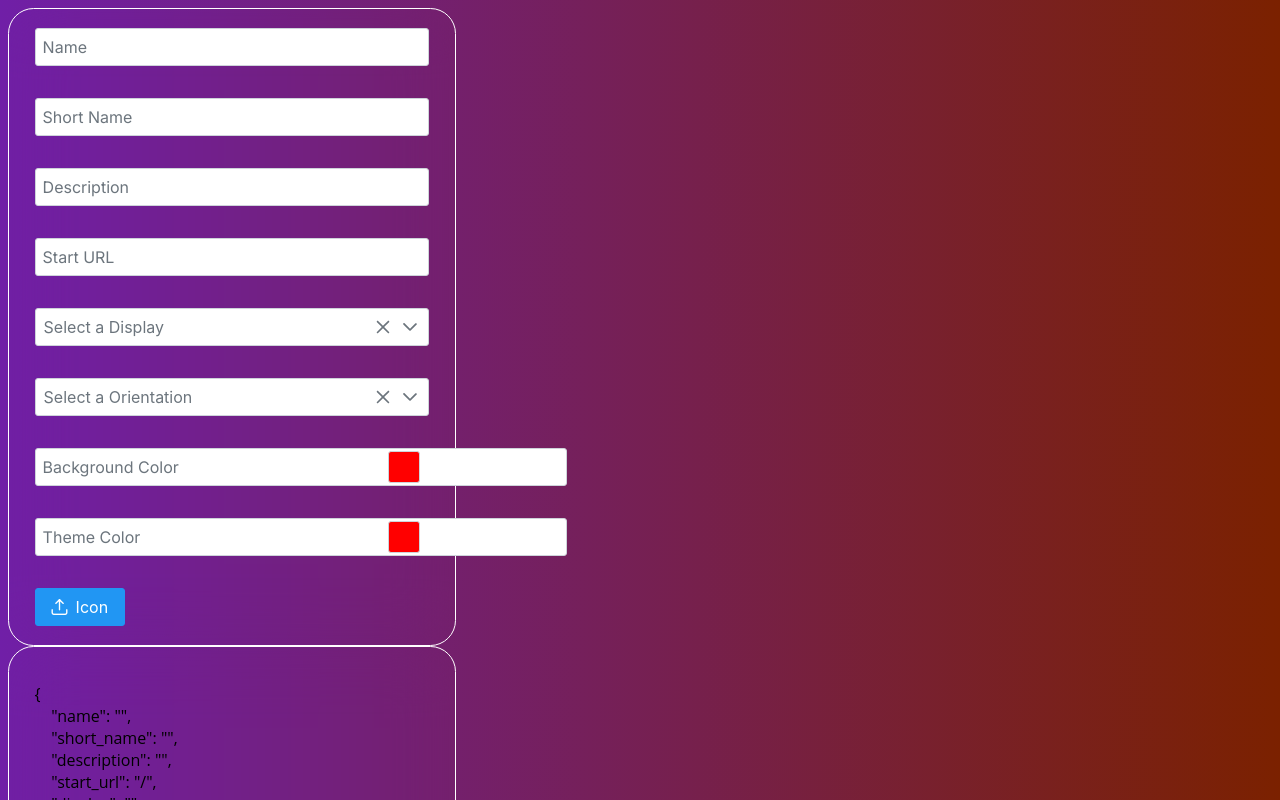
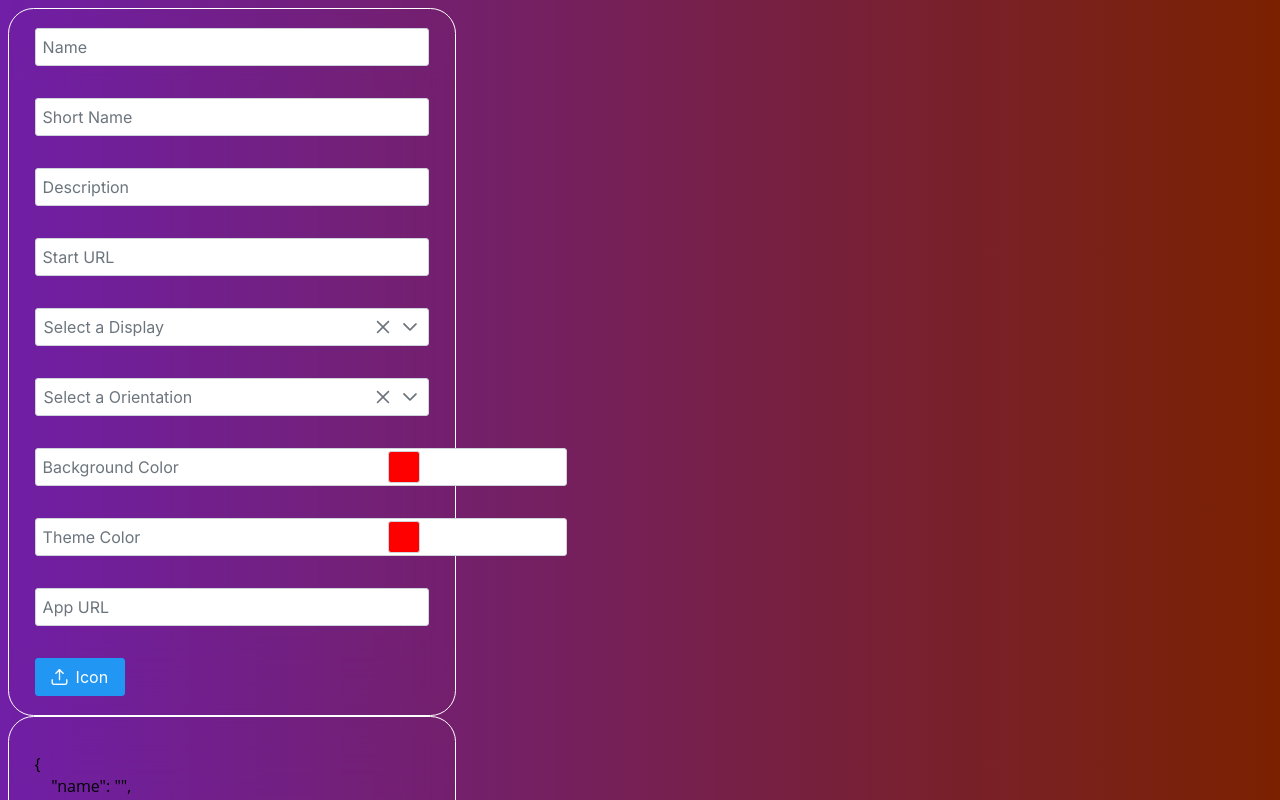
Before and after one commit to ymzEmre/pwa-genvis, a Next.js app: page / in a window 1280 px wide. Shown: the top 800 px of the page. Built offline with nearby package versions, Linux system fonts and the light colour scheme.

Commit message:
Add input appURL and bind store

```diff
--- a/src/components/ios/index.tsx
+++ b/src/components/ios/index.tsx
@@ -7,6 +7,7 @@ import { useSelector } from 'react-redux'
 export default function Example() {
   const imageUrl = useSelector((state) => state.upload.url)
   const storeShortName = useSelector((state) => state.form.shortName)
+  const appURL = useSelector((state) => state.form.appURL)
 
   const [status, setStatus] = useState(true)
 
@@ -34,8 +35,8 @@ export default function Example() {
           </div>
         ) : (
           <iframe
-            className={styles.bg}
-            src="https://en.wikipedia.org/wiki/Next.js"
+            className={styles.iframe}
+            src={appURL}
             title="External Content"
           />
         )}
--- a/src/components/manifestForm/index.tsx
+++ b/src/components/manifestForm/index.tsx
@@ -17,6 +17,7 @@ export default function ManifestForm() {
   const [orientation, setOrientation] = useState('')
   const [themeColor, setThemeColor] = useState('')
   const [backgroundColor, setBackgroundColor] = useState('')
+  const [appURL, setAppURL] = useState('')
 
   const dispatch = useDispatch()
 
@@ -53,6 +54,11 @@ export default function ManifestForm() {
   const inputShortName = (e) => {
     setShortName(e.target.value)
     dispatch(actions.setShortName(e.target.value))
+  }
+
+  const inputAppURL = (e) => {
+    setAppURL(e.target.value)
+    dispatch(actions.setAppURL(e.target.value))
   }
 
   const manifestJson = JSON.stringify(manifestObject, null, 4)
@@ -196,6 +202,20 @@ export default function ManifestForm() {
             onChange={(e) => setThemeColor(`#${e.value}`)}
           />
         </div>
+        <div className="p-float-label">
+          <InputText
+            value={appURL}
+            onChange={inputAppURL}
+            style={{ width: '100% ' }}
+            tooltip="Optional URL to the app's website. For preview purposes only."
+            tooltipOptions={{
+              position: 'right',
+              showDelay: 350,
+              style: { width: '20em' },
+            }}
+          />
+          <label htmlFor="appURL">App URL</label>
+        </div>
         <UploadImage />
       </div>
       <div className={styles.areaContainer}>
--- a/src/stores/form-store/index.tsx
+++ b/src/stores/form-store/index.tsx
@@ -2,6 +2,7 @@ import { createSlice } from '@reduxjs/toolkit'
 
 const initialState = {
   shortName: null,
+  appURL: null,
 }
 
 export const { reducer, actions } = createSlice({
@@ -11,5 +12,8 @@ export const { reducer, actions } = createSlice({
     setShortName(state, action) {
       state.shortName = action.payload
     },
+    setAppURL(state, action) {
+      state.appURL = action.payload
+    },
   },
 })
```
